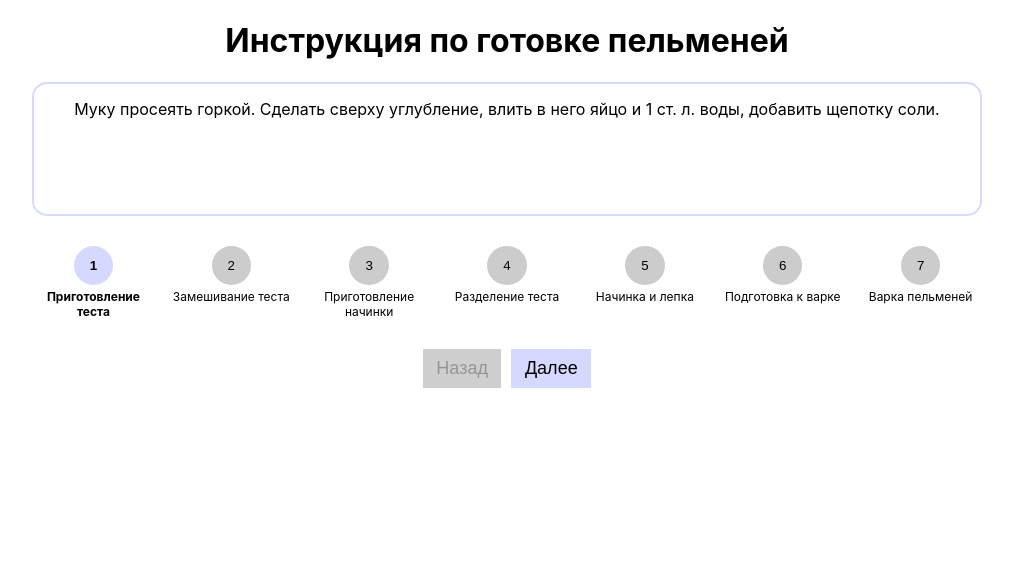
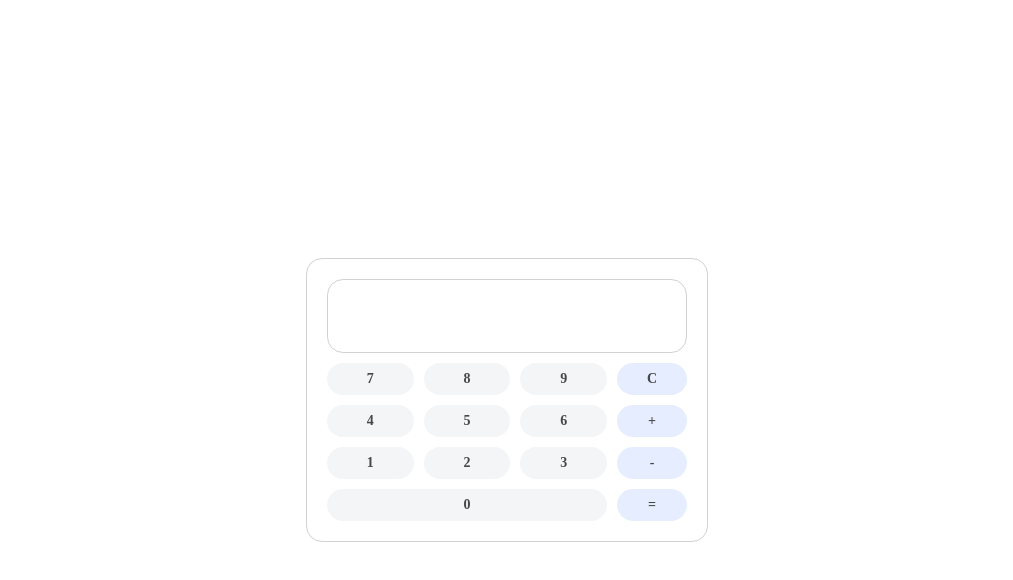
Before and after one commit to EdwardGal/React_lessons, a React (Vite) app: page / in a window 1280 px wide. Shown: the top 580 px of the page, without its empty margins (133-1146 px from the left). Built offline with nearby package versions, Linux system fonts and the light colour scheme.

Commit message:
react_comp task-2

```diff
--- a/src/App.jsx
+++ b/src/App.jsx
@@ -1,74 +1,110 @@
 import { useState } from "react";
 import styles from "./app.module.css";
-import data from "./data.json";
 
 export const App = () => {
-	const steps = data;
-	const [activeIndex, setActiveIndex] = useState(0);
-	const lastIndex = steps.length - 1;
+	const [operand1, setOperand1] = useState("");
+	const [operator, setOperator] = useState("");
+	const [operand2, setOperand2] = useState("");
+	const [sum, setSum] = useState(null);
+	const [isSecondOperand, setIsSecondOperand] = useState(false);
 
-	const clickOnButtonNext = () => {
-		if (activeIndex === lastIndex) {
-			setActiveIndex(0);
-			return;
-		}
-		setActiveIndex(activeIndex + 1);
-	};
+	const NUMS = ["7", "8", "9", "4", "5", "6", "1", "2", "3", "0"];
+	const SYMBOLS = ["C", "+", "-", "="];
 
-	const clickOnButtonPrev = () => {
-		if (activeIndex > 0) {
-			setActiveIndex(activeIndex - 1);
+	const checkSymbolOnEquals = operator === "=";
+
+	const calcSum = (currentOperator) => {
+		const oper1 = Number(operand1);
+		const oper2 = Number(operand2);
+
+		switch (currentOperator) {
+			case "+":
+				setSum(oper1 + oper2);
+				break;
+			case "-":
+				setSum(oper1 - oper2);
+				break;
+			default:
+				break;
 		}
 	};
 
-	const clickOnButtonStep = (stepIndex) => {
-		setActiveIndex(stepIndex);
+	const onDigitHandler = (digit) => {
+		if (!isSecondOperand) {
+			setOperand1((prev) => prev + digit);
+		} else {
+			setOperand2((prev) => prev + digit);
+		}
+	};
+
+	const onSymbolHandler = (symbol) => {
+		if (!operand1) return;
+
+		if (symbol === "C") {
+			setOperand1("");
+			setOperand2("");
+			setOperator("");
+			setSum(null);
+			setIsSecondOperand(false);
+			return;
+		}
+
+		if (symbol === "=") {
+			if (!operand2) return;
+			calcSum(operator);
+			setOperator(symbol);
+			setIsSecondOperand(false);
+			return;
+		}
+
+		if (sum !== null) {
+			setOperand1(sum);
+			setOperand2("");
+			setSum(null);
+		}
+
+		setOperator(symbol);
+		setIsSecondOperand(true);
 	};
 
 	return (
-		<div className={styles.container}>
-			<div className={styles.card}>
-				<h1>Инструкция по готовке пельменей</h1>
-				<div className={styles.steps}>
-					<div className={styles["steps-content"]}>
-						{steps[activeIndex]?.content}
+		<div className={styles.calculator}>
+			<div className={styles.calculator__content}>
+				<div className={styles.calculator__screen}>
+					<span
+						className={`${styles["calculator__screen-count"]} ${
+							checkSymbolOnEquals ? styles.active : ""
+						}`}
+					>
+						{checkSymbolOnEquals
+							? sum
+							: operand1 + operator + operand2}
+					</span>
+				</div>
+
+				<div className={styles.calculator__inner}>
+					<div className={styles.calculator__nums}>
+						{NUMS.map((item) => (
+							<div
+								className={styles.calculator__item}
+								key={item}
+								onClick={() => onDigitHandler(item)}
+							>
+								{item}
+							</div>
+						))}
 					</div>
-					<ul className={styles["steps-list"]}>
-						{steps.map((step, stepIndex) => (
-							<li
-								className={`
-									${styles["steps-item"]}
-									${stepIndex < activeIndex ? styles.done : ""}
-									${stepIndex === activeIndex ? styles.active : ""}
-								`}
-								key={step.id}
+
+					<div className={styles.calculator__symbols}>
+						{SYMBOLS.map((item) => (
+							<div
+								className={styles.calculator__item}
+								key={item}
+								onClick={() => onSymbolHandler(item)}
 							>
-								<button
-									className={styles["steps-item-button"]}
-									onClick={() => clickOnButtonStep(stepIndex)}
-								>
-									{stepIndex + 1}
-								</button>
-								{step.title}
-							</li>
+								{item}
+							</div>
 						))}
-					</ul>
-					<div className={styles["buttons-container"]}>
-						<button
-							className={styles.button}
-							onClick={clickOnButtonPrev}
-							disabled={activeIndex === 0}
-						>
-							Назад
-						</button>
-						<button
-							className={styles.button}
-							onClick={clickOnButtonNext}
-						>
-							{activeIndex < lastIndex
-								? "Далее"
-								: "Начать сначала"}
-						</button>
 					</div>
 				</div>
 			</div>
--- a/src/app.module.css
+++ b/src/app.module.css
@@ -1,85 +1,87 @@
-.container {
-	text-align: center;
-	max-width: 950px;
-	margin: 0 auto;
+.calculator {
+	height: 100%;
+	display: flex;
+	justify-content: center;
+	align-items: center;
 }
 
-.buttons-container {
+.calculator__content {
+	flex: 0 0 360px;
+	padding: 20px;
+	border-radius: 16px;
+	border: 1px solid var(--accent-border-color);
+}
+
+.calculator__screen {
+	height: 52px;
+	padding: 10px 14px 10px;
+	margin-bottom: 10px;
+	border-radius: 16px;
+	border: 1px solid var(--accent-border-color);
+}
+
+.calculator__screen-count {
+	height: 100%;
 	display: flex;
-	justify-content: center;
+	justify-content: flex-end;
+	align-items: flex-end;
+}
+
+.calculator__screen-count.active {
+	color: red;
+}
+
+.calculator__inner {
+	display: flex;
 	gap: 10px;
 }
 
-.button {
-	padding: 0.5em 0.75em;
-	background-color: hsl(
-		var(--accent-color-hue),
-		var(--accent-color-saturation),
-		92%
-	);
-	font-size: 18px;
-	border: none;
-	transition: background-color 0.15s ease;
+.calculator__nums {
+	flex: 0 1 80%;
+	display: flex;
+	flex-wrap: wrap;
+	gap: 10px;
 }
 
-.button:hover {
-	background-color: hsl(
-		var(--accent-color-hue),
-		var(--accent-color-saturation),
-		87%
-	);
+.calculator__symbols {
+	flex: 0 1 20%;
+	display: flex;
+	flex-wrap: wrap;
+	gap: 10px;
 }
 
-.button:disabled {
-	background-color: var(--disabled-color);
+.calculator__item {
+	display: flex;
+	justify-content: center;
+	align-items: center;
+	height: 32px;
+	font-size: 14px;
+	font-weight: 700;
+	color: #474747;
+	cursor: pointer;
+	border-radius: 100px;
+	transition: background 0.3s ease;
 }
 
-.steps-content {
-	margin-bottom: 30px;
-	min-height: 100px;
-	border: 2px solid
-		hsl(var(--accent-color-hue), var(--accent-color-saturation), 92%);
-	border-radius: 15px;
-	padding: 15px 20px;
+.calculator__nums .calculator__item {
+	flex: 1 0 calc((100% - 20px) / 3);
+}
+.calculator__symbols .calculator__item {
+	width: 100%;
 }
 
-.steps-list {
-	list-style: none;
-	margin: 0;
-	margin-bottom: 30px;
-	padding: 0;
-	display: flex;
-	justify-content: space-between;
-	gap: 15px;
+
+.calculator__nums .calculator__item {
+	background: #f3f5f6;
 }
 
-.steps-item {
-	display: flex;
-	flex-direction: column;
-	align-items: center;
-	flex: 1 1 0px;
-	font-size: 0.75rem;
+.calculator__nums .calculator__item:hover {
+	background: #d2d2d2;
 }
 
-.steps-item-button {
-	cursor: pointer;
-	border-radius: 50%;
-	padding: 0.75rem 1rem;
-	background: #cccccc;
-	border: none;
-	margin-bottom: 0.25rem;
+.calculator__symbols .calculator__item {
+	background: #e5edff;
 }
-
-.steps-item.active .steps-item-button,
-.steps-item.done .steps-item-button {
-	background: hsl(
-		var(--accent-color-hue),
-		var(--accent-color-saturation),
-		92%
-	);
+.calculator__symbols .calculator__item:hover {
+	background: #d3e3fd;
 }
-
-.steps-item.active,
-.steps-item.active .steps-item-button {
-	font-weight: bold;
-}
--- a/src/data.json
+++ /dev/null
@@ -1,37 +0,0 @@
-[
-	{
-		"id": "001",
-		"title": "Приготовление теста",
-		"content": "Муку просеять горкой. Сделать сверху углубление, влить в него яйцо и 1 ст. л. воды, добавить щепотку соли."
-	},
-	{
-		"id": "002",
-		"title": "Замешивание теста",
-		"content": "Собирая муку с краев к середине, чтобы вода и яйцо не выливались из углубления, замешивать тесто, добавляя небольшими порциями оставшуюся воду. Месить тесто для пельменей до тех пор, пока оно не станет эластичным и однородным, примерно 10 мин. Накрыть влажным полотенцем и оставить на 30 мин. Вода для пельменного теста должна быть ледяная. Для этого ее заранее ставят в холодильник или морозильник."
-	},
-	{
-		"id": "003",
-		"title": "Приготовление начинки",
-		"content": "Пока расстаивается тесто, приготовить начинку для пельменей. Лук и чеснок очистить и очень мелко порубить. Смешать говяжий и свиной фарш, добавить лук с чесноком, посолить, поперчить. Тщательно перемешать до однородности."
-	},
-	{
-		"id": "004",
-		"title": "Разделение теста",
-		"content": "Готовое тесто для пельменей разделить на 4 части. 3 части накрыть влажным полотенцем и отложить. Оставшееся тесто скатать в жгут толщиной 2 см. Нарезать его на кусочки шириной 1,5 см. На присыпанной мукой поверхности раскатать каждый кусочек теста в тонкую лепешку."
-	},
-	{
-		"id": "005",
-		"title": "Начинка и лепка",
-		"content": "Выложить в центр каждой лепешки по 1,5 ч. л. начинки, сложить кружок с начинкой пополам так, чтобы получился полумесяц. Соединить концы полумесяца и скрепить их. Плотно прижать пальцами, чтобы пельмени не разваливались при варке."
-	},
-	{
-		"id": "006",
-		"title": "Подготовка к варке",
-		"content": "Выложить пельмени на поднос или плоское блюдо, присыпать мукой. Так же приготовить пельмени из оставшегося теста."
-	},
-	{
-		"id": "007",
-		"title": "Варка пельменей",
-		"content": "Поставьте кастрюлю с водой на огонь и доведите до кипения. Посолите воду. Поместите пельмени в кипящую воду и варите около 5-7 минут, пока они не всплывут на поверхность. После этого варите еще 3-5 минут. Готовые пельмени должны быть нежными, но не жесткими. Осторожно выньте их из воды, дайте стечь и подавайте горячими с сметаной или соусом."
-	}
-]
--- a/src/index.css
+++ b/src/index.css
@@ -1,20 +1,10 @@
 :root {
-	--accent-color-hue: 236;
-	--accent-color-saturation: 100%;
-	--disabled-color: #cfcfcf;
+	--accent-border-color: #d2d2d2;
 }
 
 body {
 	margin: 0;
-	font-family:
-		-apple-system, BlinkMacSystemFont, "Segoe UI", "Roboto", "Oxygen",
-		"Ubuntu", "Cantarell", "Fira Sans", "Droid Sans", "Helvetica Neue",
-		sans-serif;
-	-webkit-font-smoothing: antialiased;
-	-moz-osx-font-smoothing: grayscale;
+	padding: 0;
+	height: 100vh;
+	box-sizing: border-box;
 }
-
-code {
-	font-family:
-		source-code-pro, Menlo, Monaco, Consolas, "Courier New", monospace;
-}
```
